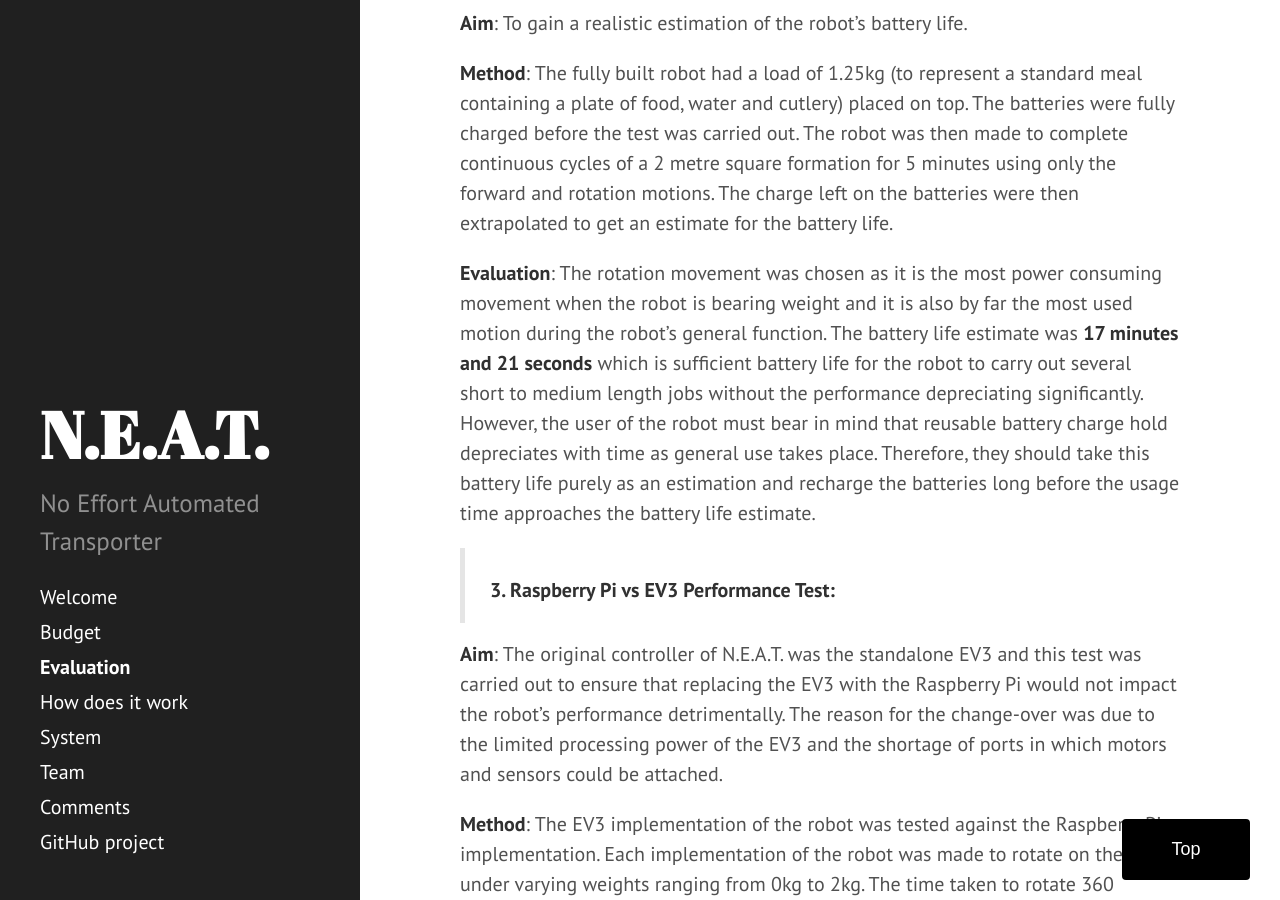
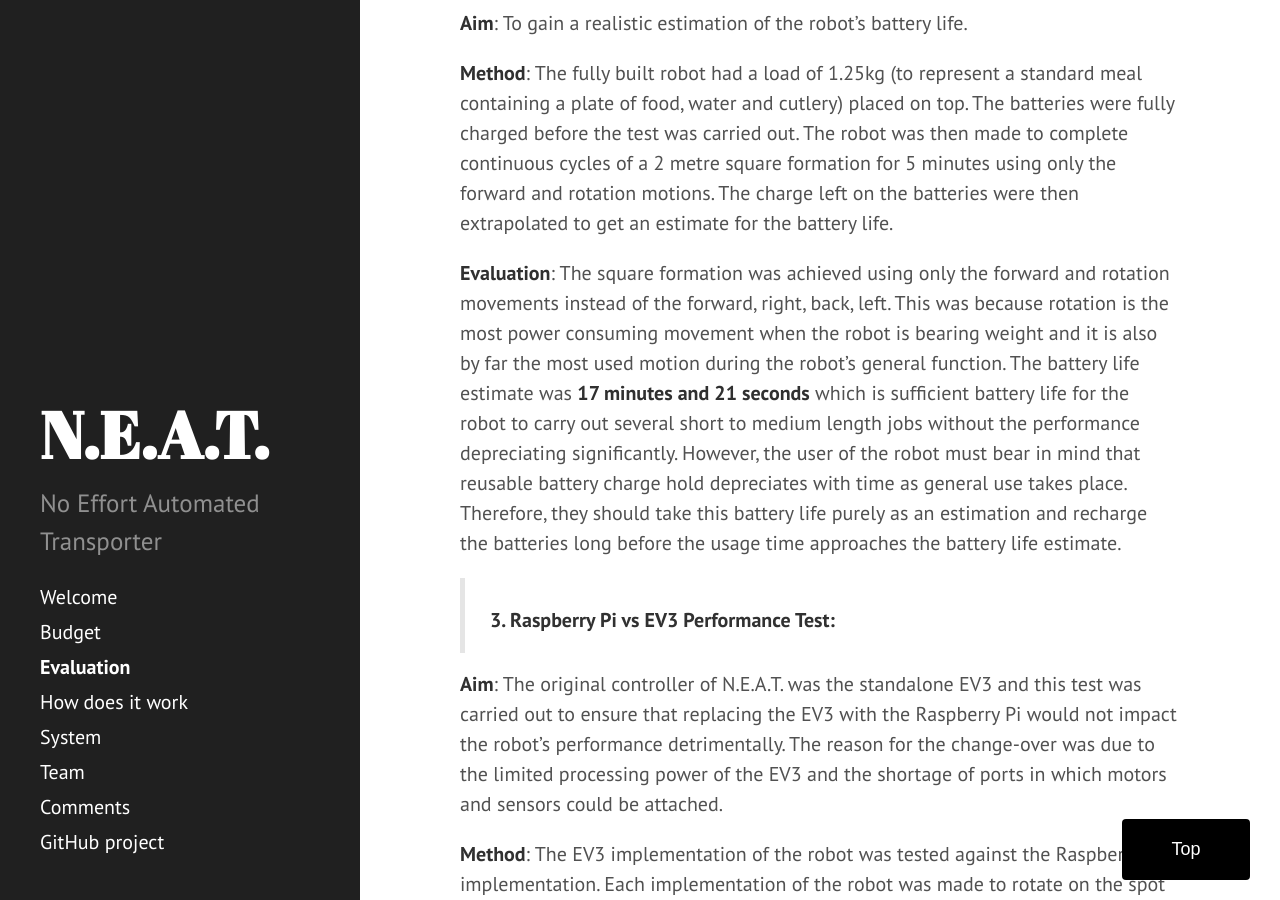
Before and after one commit to okapeng/sdp2020-group2, a Jekyll site: the page built from _pages/evaluation.md, in a window 1280 px wide and 900 px high, scrolled down 1351 px. Built offline with Jekyll 4.4.1, drawn with Linux system fonts in a browser that asks for light colours.

Commit message:
modified battery life test evaluation

```diff
--- a/_pages/evaluation.md
+++ b/_pages/evaluation.md
@@ -22,7 +22,7 @@
 
   **Method**: The fully built robot had a load of 1.25kg (to represent a standard meal containing a plate of food, water and cutlery) placed on top. The batteries were fully charged before the test was carried out. The robot was then made to complete continuous cycles of a 2 metre square formation for 5 minutes using only the forward and rotation motions. The charge left on the batteries were then extrapolated to get an estimate for the battery life.
 
-  **Evaluation**: The rotation movement was chosen as it is the most power consuming movement when the robot is bearing weight and it is also by far the most used motion during the robot's general function. The battery life estimate was **17 minutes and 21 seconds** which is sufficient battery life for the robot to carry out several short to medium length jobs without the performance depreciating significantly.
+  **Evaluation**: The square formation was achieved using only the forward and rotation movements instead of the forward, right, back, left. This was because rotation is the most power consuming movement when the robot is bearing weight and it is also by far the most used motion during the robot's general function. The battery life estimate was **17 minutes and 21 seconds** which is sufficient battery life for the robot to carry out several short to medium length jobs without the performance depreciating significantly.
   However, the user of the robot must bear in mind that reusable battery charge hold depreciates with time as general use takes place. Therefore, they should take this battery life purely as an estimation and recharge the batteries long before the usage time approaches the battery life estimate.
 
 > ##### 3. Raspberry Pi vs EV3 Performance Test:
```
